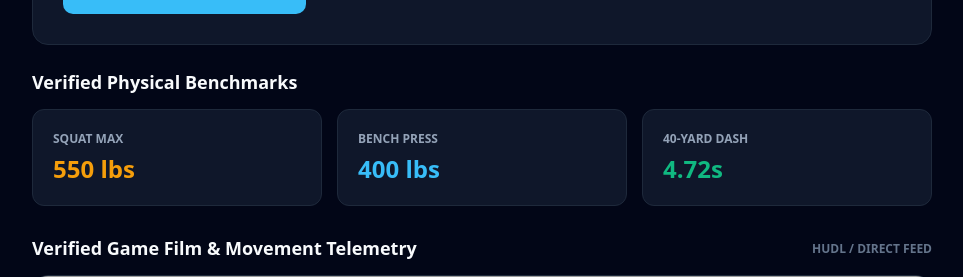
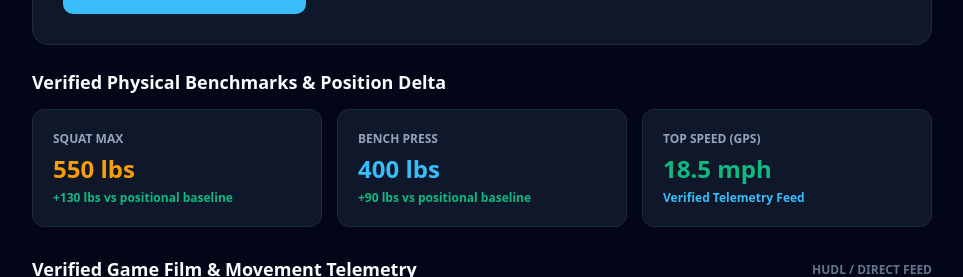
Before and after one commit to KGross16/Rugby2, a Next.js app: page /directory/1/1 in a window 1280 px wide. Shown: the part 282-559 px from the top of the page, without its empty margins (158-1121 px from the left). Built offline with nearby package versions, Linux system fonts and the light colour scheme; grey boxes are pictures that could not be loaded.

Commit message:
Implement baseline comparison for player metrics
Added baseline comparison calculations for squat and bench press metrics, including visual indicators for performance against positional averages.

```diff
--- a/app/directory/[sport]/[id]/page.tsx
+++ b/app/directory/[sport]/[id]/page.tsx
@@ -18,6 +18,10 @@
 
   // Find the specific player from your centralized prospects file
   const player: any = prospects.find((p: any) => p.id === id) || prospects[0];
+
+  // Baseline comparison calculations (e.g. positional averages for elite tier)
+  const squatDiff = player.squat - 420; // 420 lbs as positional baseline
+  const benchDiff = player.bench - 310; // 310 lbs as positional baseline
 
   const handleSubmit = (e: React.FormEvent) => {
     e.preventDefault();
@@ -45,7 +49,6 @@
               <span style={{ backgroundColor: "rgba(56, 189, 248, 0.1)", color: "#38bdf8", fontSize: "12px", fontWeight: "800", padding: "4px 10px", borderRadius: "6px" }}>
                 Index: {player.rating}
               </span>
-              {/* FEATURE 2: Recruiting Status Badge */}
               <span style={{ backgroundColor: "rgba(16, 185, 129, 0.15)", color: "#34d399", fontSize: "12px", fontWeight: "800", padding: "4px 10px", borderRadius: "6px", border: "1px solid rgba(16, 185, 129, 0.3)" }}>
                 {player.recruitingStatus || "Active Uncommitted"} &bull; {player.classYear || "Class of 2027"}
               </span>
@@ -74,23 +77,32 @@
           </button>
         </div>
 
-        {/* Athletic Testing Metrics Grid */}
-        <h3 style={{ fontSize: "18px", fontWeight: "800", color: "#f8fafc", marginBottom: "15px" }}>Verified Physical Benchmarks</h3>
-        <div style={{ display: "grid", gridTemplateColumns: "repeat(auto-fit, minmax(180px, 1fr))", gap: "15px", marginBottom: "30px" }}>
+        {/* FEATURE 3: Athletic Testing Metrics Grid with Benchmark Comparison */}
+        <h3 style={{ fontSize: "18px", fontWeight: "800", color: "#f8fafc", marginBottom: "15px" }}>Verified Physical Benchmarks & Position Delta</h3>
+        <div style={{ display: "grid", gridTemplateColumns: "repeat(auto-fit, minmax(220px, 1fr))", gap: "15px", marginBottom: "30px" }}>
 
           <div style={{ backgroundColor: "#0f172a", border: "1px solid #1e293b", padding: "20px", borderRadius: "12px" }}>
             <div style={{ fontSize: "12px", fontWeight: "700", color: "#94a3b8", marginBottom: "5px" }}>SQUAT MAX</div>
-            <div style={{ fontSize: "24px", fontWeight: "900", color: "#f59e0b" }}>{player.squat} lbs</div>
+            <div style={{ fontSize: "24px", fontWeight: "900", color: "#f59e0b", marginBottom: "4px" }}>{player.squat} lbs</div>
+            <div style={{ fontSize: "12px", fontWeight: "700", color: squatDiff >= 0 ? "#10b981" : "#ef4444" }}>
+              {squatDiff >= 0 ? `+${squatDiff}` : squatDiff} lbs vs positional baseline
+            </div>
           </div>
 
           <div style={{ backgroundColor: "#0f172a", border: "1px solid #1e293b", padding: "20px", borderRadius: "12px" }}>
             <div style={{ fontSize: "12px", fontWeight: "700", color: "#94a3b8", marginBottom: "5px" }}>BENCH PRESS</div>
-            <div style={{ fontSize: "24px", fontWeight: "900", color: "#38bdf8" }}>{player.bench} lbs</div>
+            <div style={{ fontSize: "24px", fontWeight: "900", color: "#38bdf8", marginBottom: "4px" }}>{player.bench} lbs</div>
+            <div style={{ fontSize: "12px", fontWeight: "700", color: benchDiff >= 0 ? "#10b981" : "#ef4444" }}>
+              {benchDiff >= 0 ? `+${benchDiff}` : benchDiff} lbs vs positional baseline
+            </div>
           </div>
 
           <div style={{ backgroundColor: "#0f172a", border: "1px solid #1e293b", padding: "20px", borderRadius: "12px" }}>
-            <div style={{ fontSize: "12px", fontWeight: "700", color: "#94a3b8", marginBottom: "5px" }}>40-YARD DASH</div>
-            <div style={{ fontSize: "24px", fontWeight: "900", color: "#10b981" }}>{player["40"] || "4.72"}s</div>
+            <div style={{ fontSize: "12px", fontWeight: "700", color: "#94a3b8", marginBottom: "5px" }}>TOP SPEED (GPS)</div>
+            <div style={{ fontSize: "24px", fontWeight: "900", color: "#10b981", marginBottom: "4px" }}>{player.topSpeed || "20.2"} mph</div>
+            <div style={{ fontSize: "12px", fontWeight: "700", color: "#38bdf8" }}>
+              Verified Telemetry Feed
+            </div>
           </div>
 
         </div>
```
